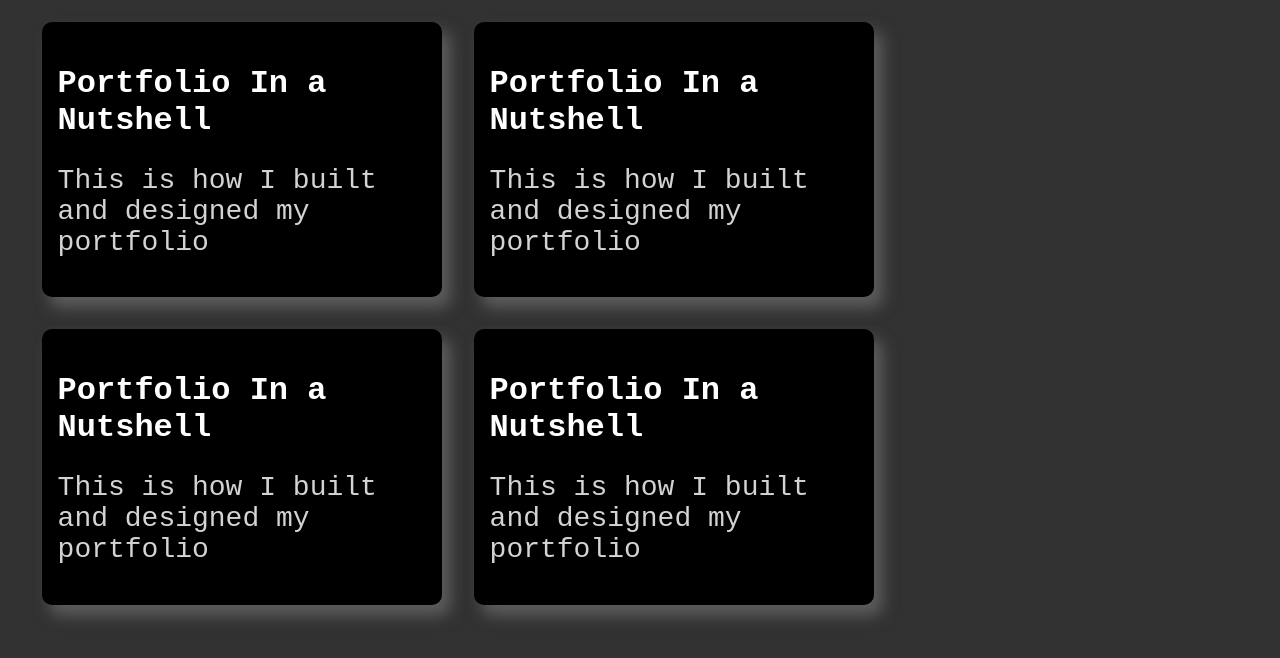
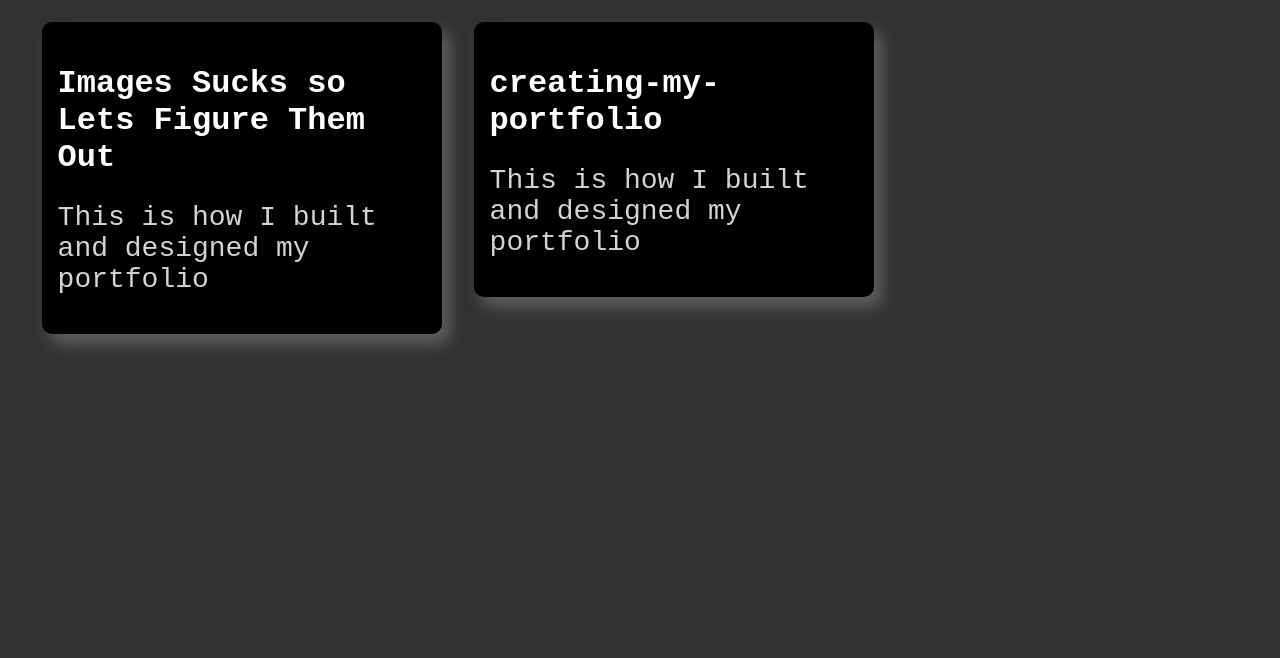
Before and after one commit to adolfoarangel/adolfo-rangel-website, a Gatsby site: page /blog in a window 1280 px wide. Shown: the part 74-732 px from the top of the page. Built offline with nearby package versions, Linux system fonts and the light colour scheme; Gatsby itself is replaced by a stand-in of ours.

Commit message:
Stable first Version of the website

```diff
--- a/src/pages/blog/index.js
+++ b/src/pages/blog/index.js
@@ -3,7 +3,6 @@ import { Link } from "gatsby"
 import Layout from "../../components/layout"
 import { Header, BlogHeader, BlogDescription } from "../../components/header"
 import styled from "styled-components"
-import blogCardImage from "../../../public/Images/BridgewWebsite.jpg"
 
 const BlogContainer = styled.div`
   display: flex;
@@ -34,27 +33,15 @@ const ParentLinkStyle = styled(Link)`
 export default () => (
   <Layout>
     <BlogContainer>
-      <ParentLinkStyle to="/blog/testblog/">
+      <ParentLinkStyle to="/blog/images-sucks-so-lets-figure-them-out/">
         <BlogCard>
-          <BlogHeader headerText="Portfolio In a Nutshell"/>
+          <BlogHeader headerText="Images Sucks so Lets Figure Them Out"/>
           <BlogDescription headerText="This is how I built and designed my portfolio"/>
         </BlogCard>
       </ParentLinkStyle>
       <ParentLinkStyle>
         <BlogCard>
-          <BlogHeader headerText="Portfolio In a Nutshell"/>
-          <BlogDescription headerText="This is how I built and designed my portfolio"/>
-        </BlogCard>
-      </ParentLinkStyle>
-      <ParentLinkStyle>
-        <BlogCard>
-          <BlogHeader headerText="Portfolio In a Nutshell"/>
-          <BlogDescription headerText="This is how I built and designed my portfolio"/>
-        </BlogCard>
-      </ParentLinkStyle>
-      <ParentLinkStyle>
-        <BlogCard>
-          <BlogHeader headerText="Portfolio In a Nutshell"/>
+          <BlogHeader headerText="creating-my-portfolio"/>
           <BlogDescription headerText="This is how I built and designed my portfolio"/>
         </BlogCard>
       </ParentLinkStyle>
```
Also changed, not shown: src/pages/about.js (+17 -0 lines), src/pages/blog/images-sucks-so-lets-figure-them-out.js (added, +21 -0 lines), src/pages/blog/creating-my-portfolio.js (renamed from src/pages/blog/testblog.js), 1 other file.
